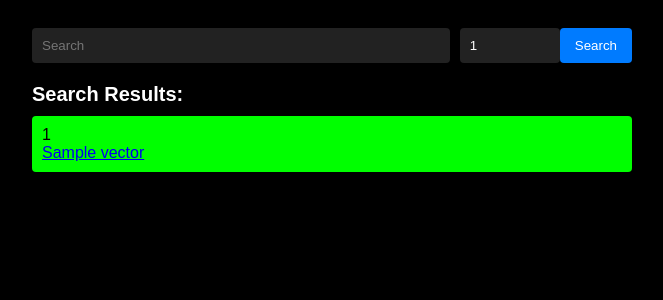
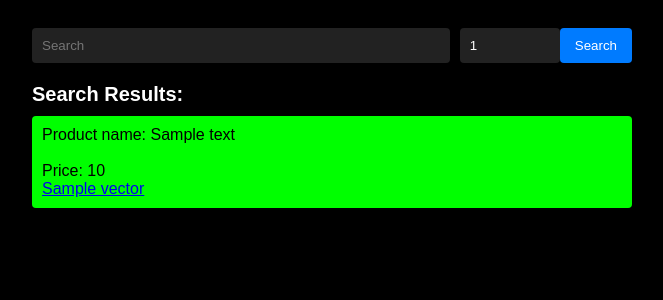
Before and after one commit to Karannshah1/fashion-similarity-search, a Flask app: template templates/index.html in a window 1280 px wide. Shown: the top 300 px of the page, without its empty margins (308-971 px from the left). Run offline with Flask 3, Linux system fonts and the light colour scheme; the template is opened without the code that fills it: most values are stand-ins (such as "Sample title", 1, 10 or a date in 2020); parts of the project's set-up code (start-up, migrations or seed data) failed here and were passed over.

Commit message:
Commit message

```diff
--- a/app.py
+++ b/app.py
@@ -51,7 +51,7 @@ def similarity_search(search_query,cnt):
 
     response = index.query(queries=[query_embedding_list], top_k=cnt,include_metadata = True,include_values = False)
 
-    print(response)
+    # print(response)
 
     # return response.result[0].matches
 
@@ -65,8 +65,9 @@ def similarity_search(search_query,cnt):
 
 
 
+
     # Retrieve the corresponding data points from the database using the identifiers
-    results = [data_point for data_point in dataset if str(data_point['id']) in similar_results]
+    results = [data_point for data_point in dataset if data_point['clean_text'] in similar_results]
 
     return results
 
--- a/templates/index.html
+++ b/templates/index.html
@@ -124,9 +124,10 @@
 
     {%for text in variable%}
       <div class="result-container">
-        <p>{{ text.id }}</p>
+        <p>Product name: {{text.name}}</p><br>
+        <p>Price: {{text.price}}</p>
         <p><a href={{text.vector}}>{{text.vector}}</a></p>
-        <!-- <p> Similarity index: {{text.score}}</p> -->
+
       </div>
     {%endfor%}
     <!-- Additional result containers will be added dynamically based on the user's input -->
```
